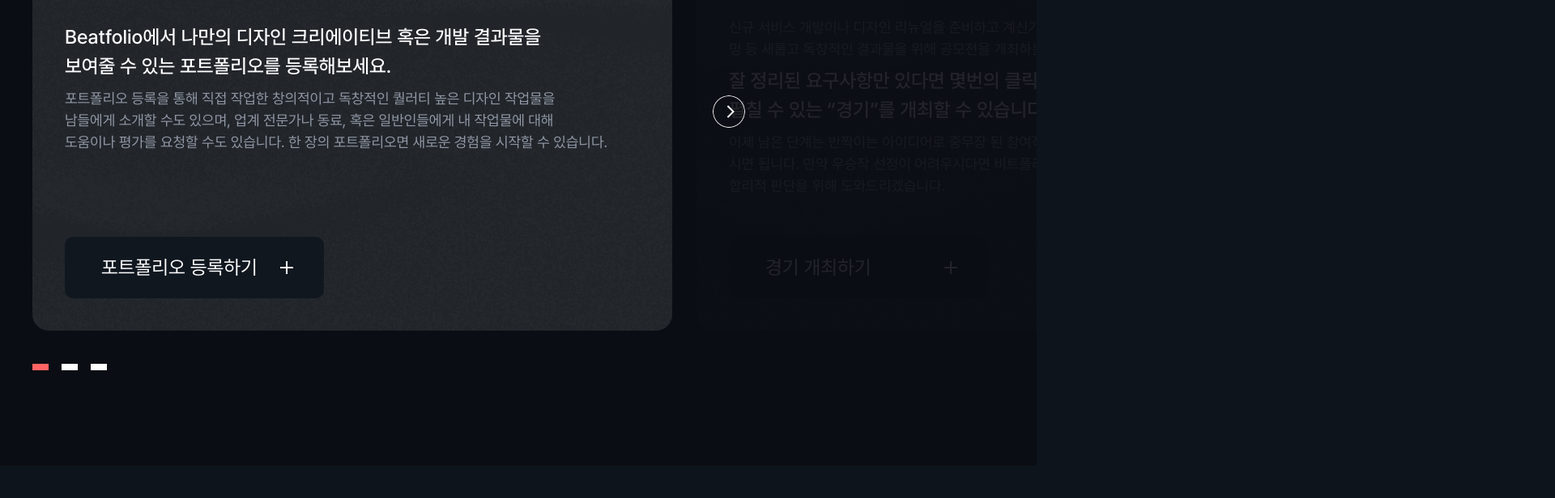
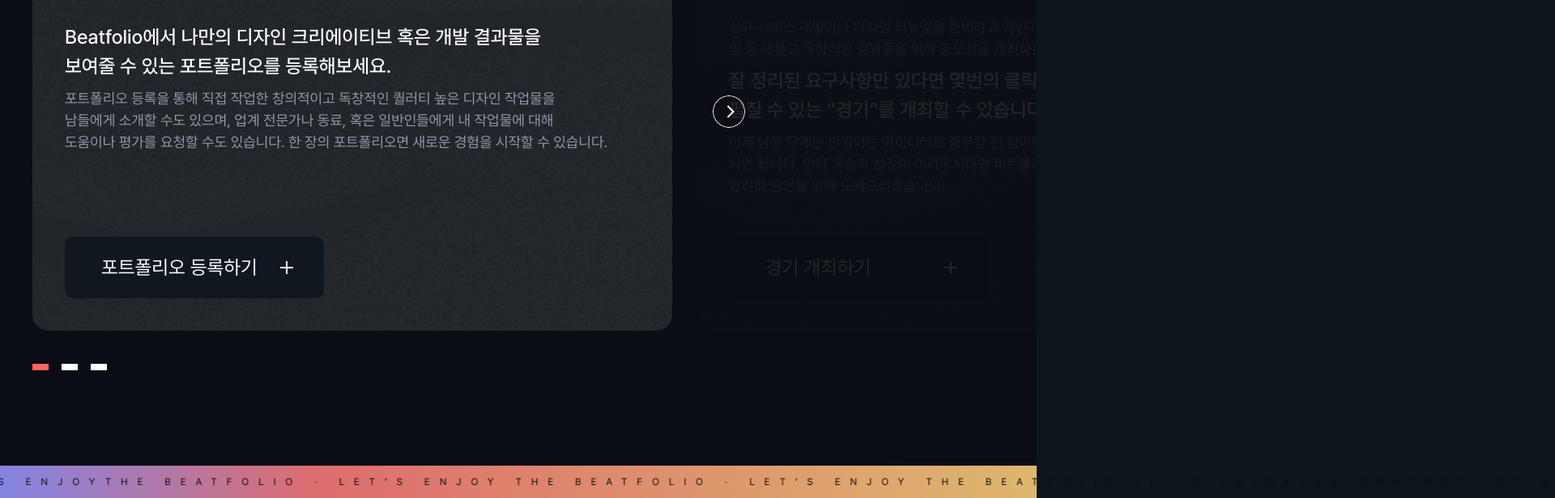
Before and after one commit to serahO2/2023-React-BeatFolio-PC, a React (Create React App) app: page / in a window 1280 px wide. Shown: the part 6226-6842 px from the top of the page at 81% size, 1920 px wide, since content can reach past the window. Before the commit the page ends 6802 px from the top, so only its background shows below. Built offline with nearby package versions, Linux system fonts and the light colour scheme.

Commit message:
스와이퍼 오류 확인 중

```diff
--- a/src/page/MainPage.jsx
+++ b/src/page/MainPage.jsx
@@ -97,7 +97,7 @@
                 <Section bg="bg03" align="unset">
                     <InfoLgSlide />
                 </Section>
-                {/* <RollingBottom /> */}
+                <RollingBottom />
             </Layout>
         </div>
     );
```
